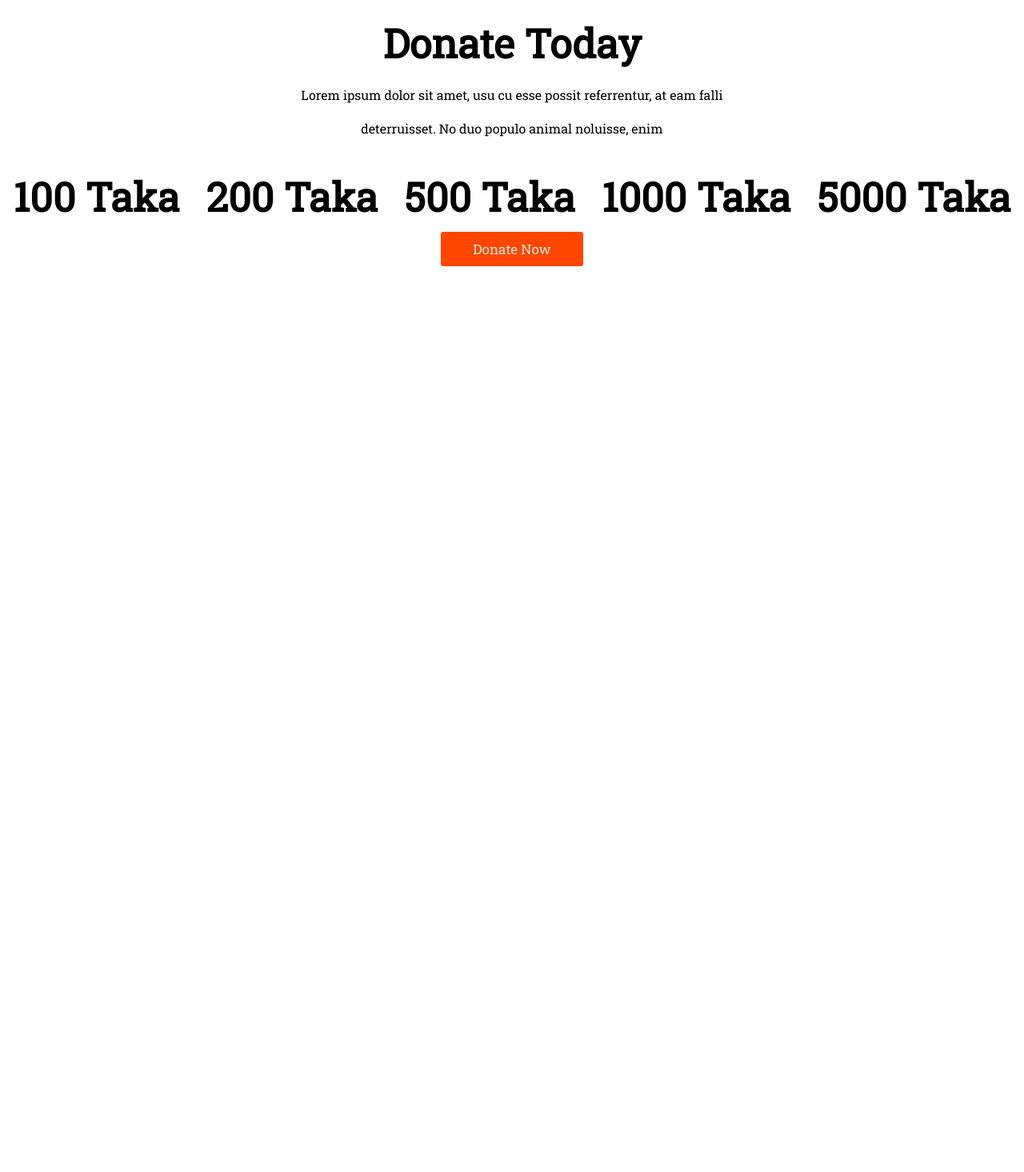
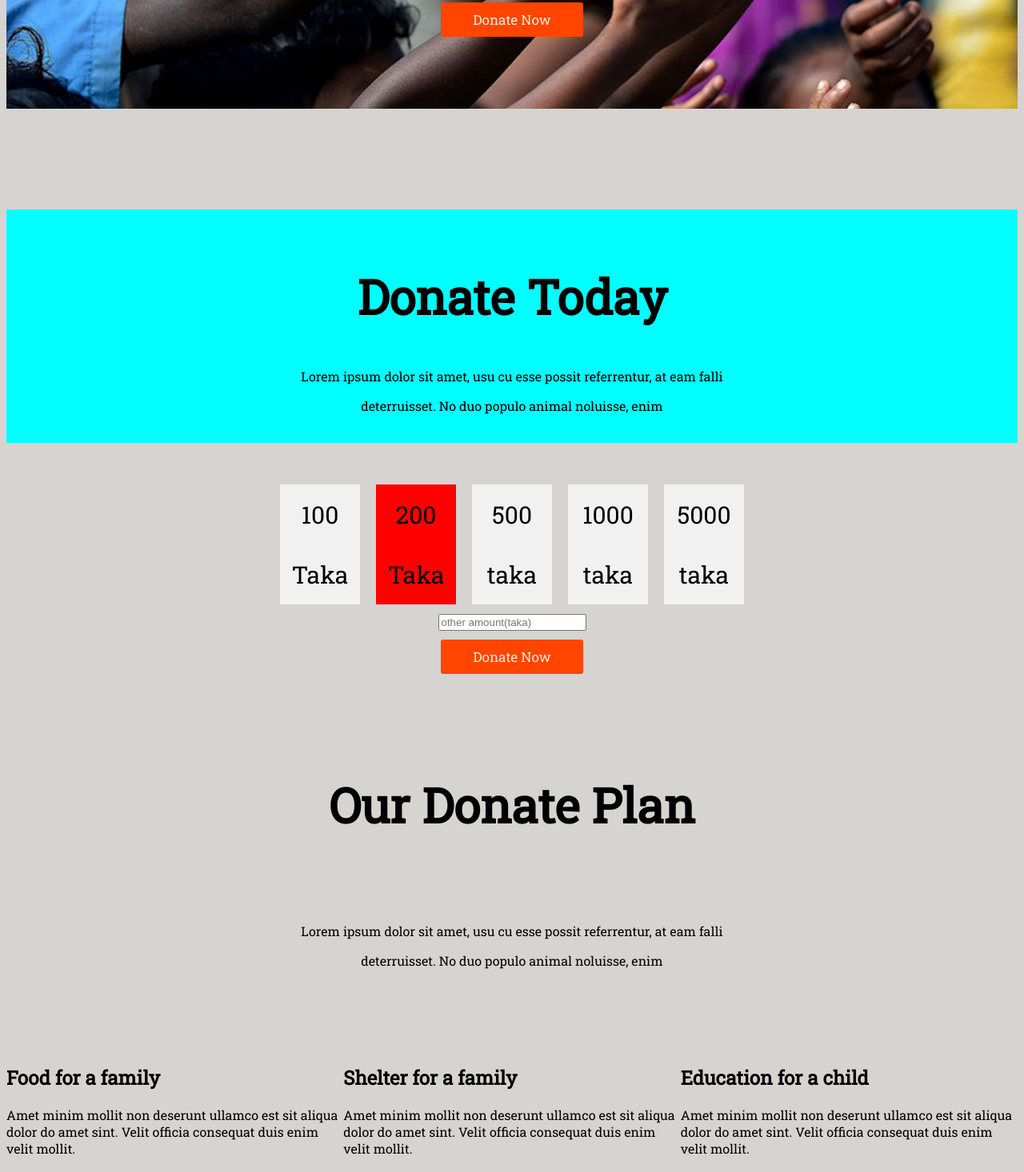
Before and after one commit to tafsirhasangit/first-assignment-ph, a plain HTML site: page index.html in a window 1280 px wide. Shown: the part 476-1942 px from the top of the page at 80% size. Before the commit the page ends 809 px from the top, so only its background shows below. Drawn offline with Linux system fonts and the light colour scheme.

Commit message:
70% done

```diff
--- a/index.html
+++ b/index.html
@@ -25,39 +25,69 @@
             </p><br><br><br>
             <a class="button" terget"_blank" href="https://www.facebook.com/th.0421/">Donate Now</a>
         </div>
-    </section><br>
+    </section> <br><br><br><br><br><br>
+
     <section>
+        <div class="donate-today">
+            <span>
+                <h1> Donate Today</h1>
+                <p>Lorem ipsum dolor sit amet, usu cu esse possit referrentur, at eam falli</p>
+                <p>deterruisset. No duo populo animal noluisse, enim</p>
+            </span>
+        </div>
+    </section><br><br>
+
+
+
+    <div class="flex-container">
+        <div>100 Taka </div>
+        <div class="box" style="background-color:red;">200 Taka</div>
+        <div>500 taka</div>
+        <div>1000 taka</div>
+        <div>5000 taka</div>
+
+    </div>
+
+    <section>
+        <div class=" second-section">
+            <Input type="text" placeholder="other amount(taka)">
+        </div>
+        <br>
         <div class="second-section">
-            <h1>Donate Today</h1><br>
-            <p>Lorem ipsum dolor sit amet, usu cu esse possit referrentur, at eam falli</p><br>
+            <a class="button" terget"_blank" href="https://www.facebook.com/th.0421/">Donate Now</a>
+        </div><br><br><br><br>
+        <div class="second-section">
+            <h1>Our Donate Plan</h1><br><br>
+            <p>Lorem ipsum dolor sit amet, usu cu esse possit referrentur, at eam falli</p>
             <p>deterruisset. No duo populo animal noluisse, enim</p>
-        </div>
+        </div><br><br><br><br>
     </section>
-    <br><br>
 
     <section class="third-section">
         <div>
-            <h1>100 Taka </h1><br>
-
+            <h2>Food for a family</h2>
+            <p>Amet minim mollit non deserunt
+                ullamco est sit aliqua dolor do amet
+                sint. Velit officia consequat duis enim
+                velit mollit.
+            </p>
         </div>
         <div>
-            <h1>200 Taka </h1><br>
+            <h2>Shelter for a family</h2>
+            <p>Amet minim mollit non deserunt
+                ullamco est sit aliqua dolor do amet
+                sint. Velit officia consequat duis enim
+                velit mollit.</p>
         </div>
         <div>
-            <h1>500 Taka </h1>
-        </div>
-        <div>
-            <h1>1000 Taka </h1>
-        </div>
-        <div>
-            <h1>5000 Taka </h1>
+            <h2>Education for a child</h2>
+            <p>Amet minim mollit non deserunt
+                ullamco est sit aliqua dolor do amet
+                sint. Velit officia consequat duis enim
+                velit mollit.</p>
         </div>
     </section>
-    <section>
-        <div class="second-section">
-            <a class="button" terget"_blank" href="https://www.facebook.com/th.0421/">Donate Now</a>
-        </div>
-    </section>
+
 </body>
 
 </html>
--- a/style.css
+++ b/style.css
@@ -1,15 +1,30 @@
-* {
-    padding: 0;
-    margin: 0;
-}
-
 body {
     font-family: 'Roboto Mono', monospace;
     font-family: 'Roboto Slab', serif;
+    background-color: rgb(214, 212, 208);
 }
 
 h1 {
-    font-size: 50px;
+    font-size: 60px;
+}
+
+.flex-container {
+    display: flex;
+    align-items: center;
+    justify-content: center;
+}
+
+.flex-container>div {
+    background-color: #f1f1f1;
+    width: 100px;
+    margin: 10px;
+    text-align: center;
+    line-height: 75px;
+    font-size: 30px;
+}
+
+.form {
+    justify-content: center;
 }
 
 .button {
@@ -24,6 +39,12 @@ h1 {
     font-size: 17px;
 }
 
+.taka {
+    max-width: 100px;
+    height: 100px;
+    background-color: powderblue;
+
+}
 
 .fast-section {
     background-image: url("images/dona.jpg");
@@ -54,10 +75,19 @@ h1 {
 
 .second-section {
     text-align: center;
+    border: 5px;
 }
 
 .second-section h1 {
     font-weight: 600;
+    text-align: center;
+}
+
+.donate-today {
+    text-align: center;
+    background-color: aqua;
+    padding: 20px;
+    font-weight: 500;
 }
 
 .third-section {
@@ -65,5 +95,3 @@ h1 {
     flex-direction: row;
     justify-content: center;
     justify-content: space-around;
-
-}
```
